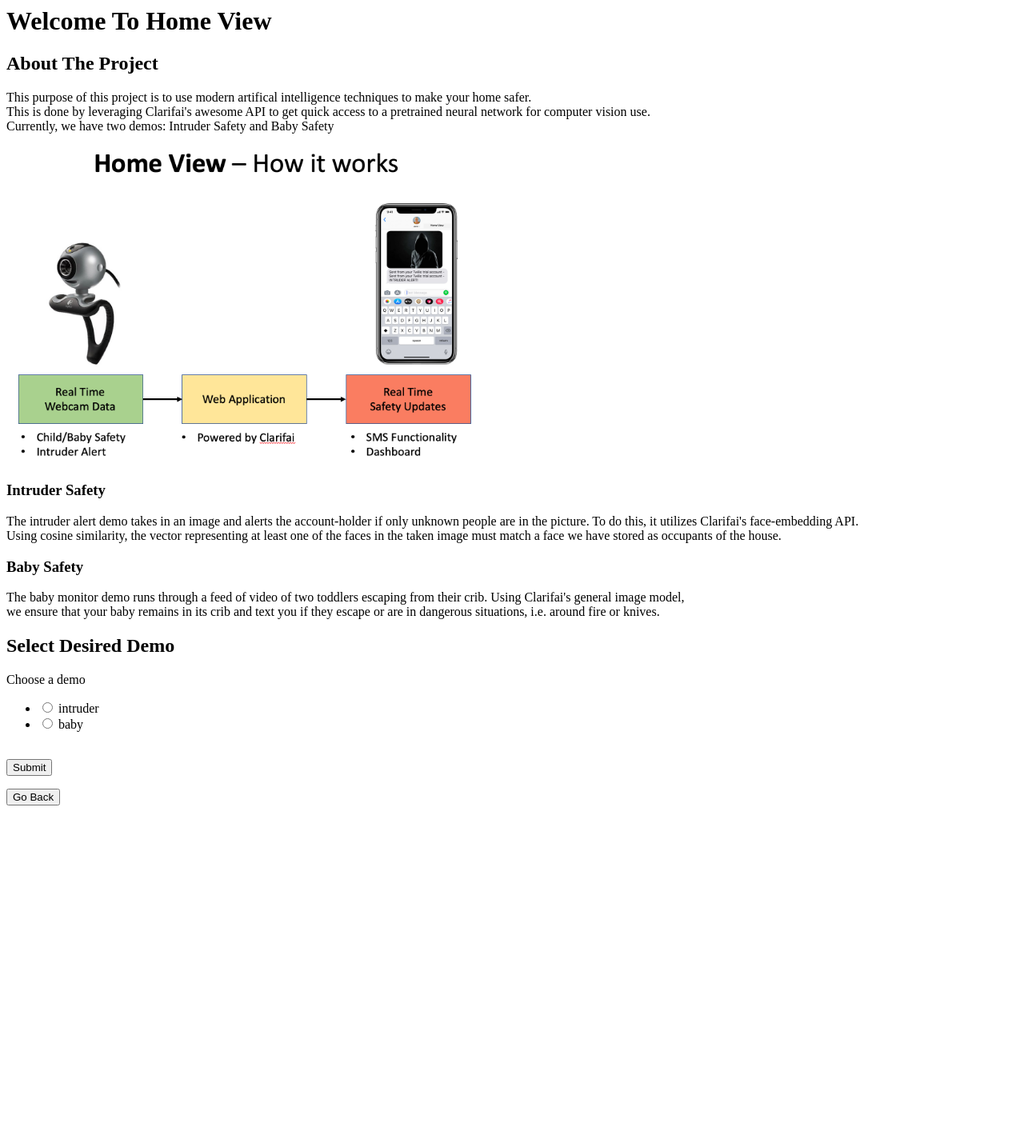
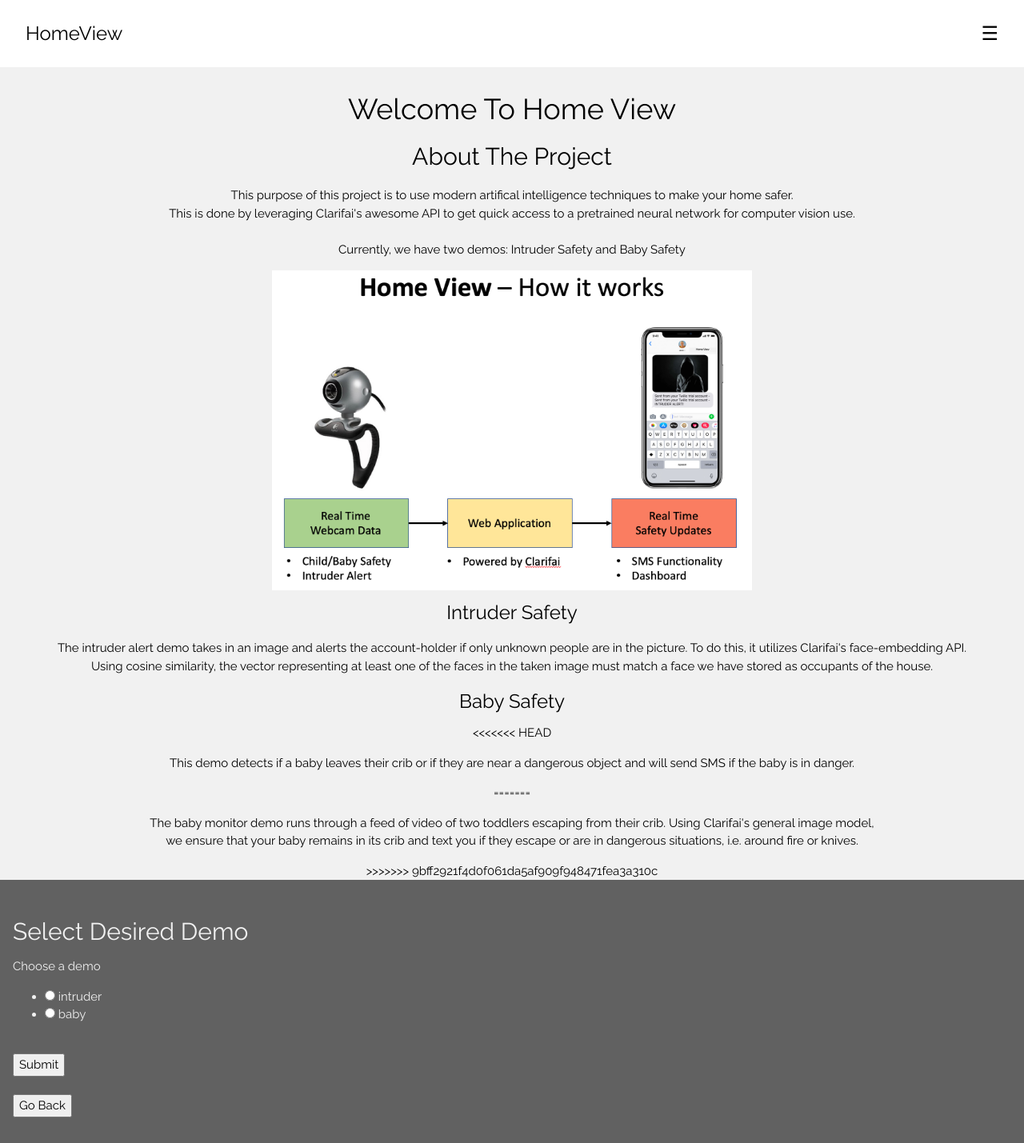
Before and after one commit to dynogravelso/devweek_hackathon_2019, a Flask app: page /main in a window 1280 px wide. Shown: the whole page at 80% size. Before the commit the page ends 1007 px from the top, so only its background shows below. Run offline with Flask 2, Linux system fonts and the light colour scheme; parts of the project's set-up code (start-up, migrations or seed data) failed here and were passed over; some libraries are stand-ins or nearby versions.

Commit message:
updating app.py, index.html, and main.html

```diff
--- a/app/app.py
+++ b/app/app.py
@@ -100,8 +100,8 @@
 
 class InfoForm(FlaskForm):
 
-    username = StringField("What is your username")
-    password = StringField("What is your password")
+    username = StringField("Username")
+    password = StringField("Password")
     submit = SubmitField('Submit')
 
 class DemosForm(FlaskForm):
--- a/app/templates/main.html
+++ b/app/templates/main.html
@@ -1,5 +1,41 @@
+
+<!DOCTYPE html>
+<html lang="en">
+<title>Main - HomeView</title>
+<meta charset="UTF-8">
+<meta name="viewport" content="width=device-width, initial-scale=1">
+<link rel="stylesheet" href="https://www.w3schools.com/w3css/4/w3.css">
+<link rel="stylesheet" href="https://fonts.googleapis.com/css?family=Raleway">
+<script src="http://ajax.googleapis.com/ajax/libs/jquery/1.11.1/jquery.min.js"></script>
+
+<style>
+body,h1,h2,h3,h4,h5 {font-family: "Raleway", sans-serif}
+.w3-quarter img{margin-bottom: -6px; cursor: pointer}
+.w3-quarter img:hover{opacity: 0.6; transition: 0.3s}
+.w3-center img:hover{opacity: 0.6; transition: 0.3s}
+</style>
+<body class="w3-light-grey">
+
+<!-- Sidebar/menu -->
+<nav class="w3-sidebar w3-bar-block w3-black w3-animate-right w3-top w3-text-light-grey w3-large" style="z-index:3;width:250px;font-weight:bold;display:none;right:0;" id="mySidebar">
+  <a href="javascript:void()" onclick="w3_close()" class="w3-bar-item w3-button w3-center w3-padding-32">CLOSE</a>
+  <a href="#" onclick="w3_close()" class="w3-bar-item w3-button w3-center w3-padding-16">MAIN PAGE</a>
+</nav>
+
+<!-- Top menu on small screens -->
+<header class="w3-container w3-center w3-white w3-xlarge w3-padding-16">
+  <span class="w3-left w3-padding">HomeView</span>
+  <a href="javascript:void(0)" class="w3-right w3-button w3-white" onclick="w3_open()">☰</a>
+</header>
+
+<!-- Overlay effect when opening sidebar on small screens -->
+<div class="w3-overlay w3-animate-opacity" onclick="w3_close()" style="cursor:pointer" title="close side menu" id="myOverlay"></div>
+<!--
 <head>
-</head>
+</head> -->
+
+<div class="w3-main w3-content" style="max-width:1600px;margin-top:25px">
+  <div class="w3-center">
 
 <h1> Welcome To Home View </h1>
 <body>
@@ -8,18 +44,28 @@
   <p>
     This purpose of this project is to use modern artifical intelligence techniques to make your home safer.<br/>
     This is done by leveraging Clarifai's awesome API to get quick access to a pretrained neural network for computer vision use.<br/>
+    <br>
     Currently, we have two demos: Intruder Safety and Baby Safety
   </p>
-  <img src="static/block_diagram.png" width="600" height="400">
+  <img src="static/block_diagram.png" width="600" height="400" onclick="onClick(this)">
 
   <h3> Intruder Safety </h3>
   <p>The intruder alert demo takes in an image and alerts the account-holder if only unknown people are in the picture.
     To do this, it utilizes Clarifai's face-embedding API. <br/>
     Using cosine similarity, the vector representing at least one of the faces in the taken image must match a face we have stored as occupants of the house.</p>
   <h3> Baby Safety </h3>
+<<<<<<< HEAD
+  <p>This demo detects if a baby leaves their crib or if they are near a dangerous object and will send SMS if the baby is in danger.</p>
+=======
   <p>The baby monitor demo runs through a feed of video of two toddlers escaping from their crib. Using Clarifai's general image model, <br/>
      we ensure that your baby remains in its crib and text you if they escape or are in dangerous situations, i.e. around fire or knives.</p>
+>>>>>>> 9bff2921f4d0f061da5af909f948471fea3a310c
 
+
+
+  </div>
+  <!-- select option -->
+  <div class="w3-container w3-dark-grey w3-text-light-grey w3-padding-32" id="about">
   <h2> Select Desired Demo</h2>
   <form  method="POST">
     {# This hidden_tag is a CSRF security feature. #}
@@ -28,12 +74,46 @@
     <br>
       {{ demo_form.submit() }}
   </form>
+  <br>
 
   <button onclick="goBack()">Go Back</button>
+  </div>
+
+
+
+  <!-- Pagination -->
+  <div id="modal01" class="w3-modal w3-black" style="padding-top:0" onclick="this.style.display='none'">
+    <span class="w3-button w3-black w3-xlarge w3-display-topright">×</span>
+    <div class="w3-modal-content w3-animate-zoom w3-center w3-transparent w3-padding-64">
+      <img id="img01" class="w3-image">
+
+    </div>
+  </div>
+
+
 
   <script>
+
+    // Script to open and close sidebar
+    function w3_open() {
+        document.getElementById("mySidebar").style.display = "block";
+        document.getElementById("myOverlay").style.display = "block";
+    }
+
+    function w3_close() {
+        document.getElementById("mySidebar").style.display = "none";
+        document.getElementById("myOverlay").style.display = "none";
+    }
+    // Modal Image Gallery
+    function onClick(element) {
+    document.getElementById("img01").src = element.src;
+    document.getElementById("modal01").style.display = "block";
+    var captionText = document.getElementById("caption");
+    captionText.innerHTML = element.alt;
+}
   function goBack() {
       window.history.back();
   }
   </script>
 </body>
+</div>
```
Also changed, not shown: app/templates/index.html (+76 -4 lines).
